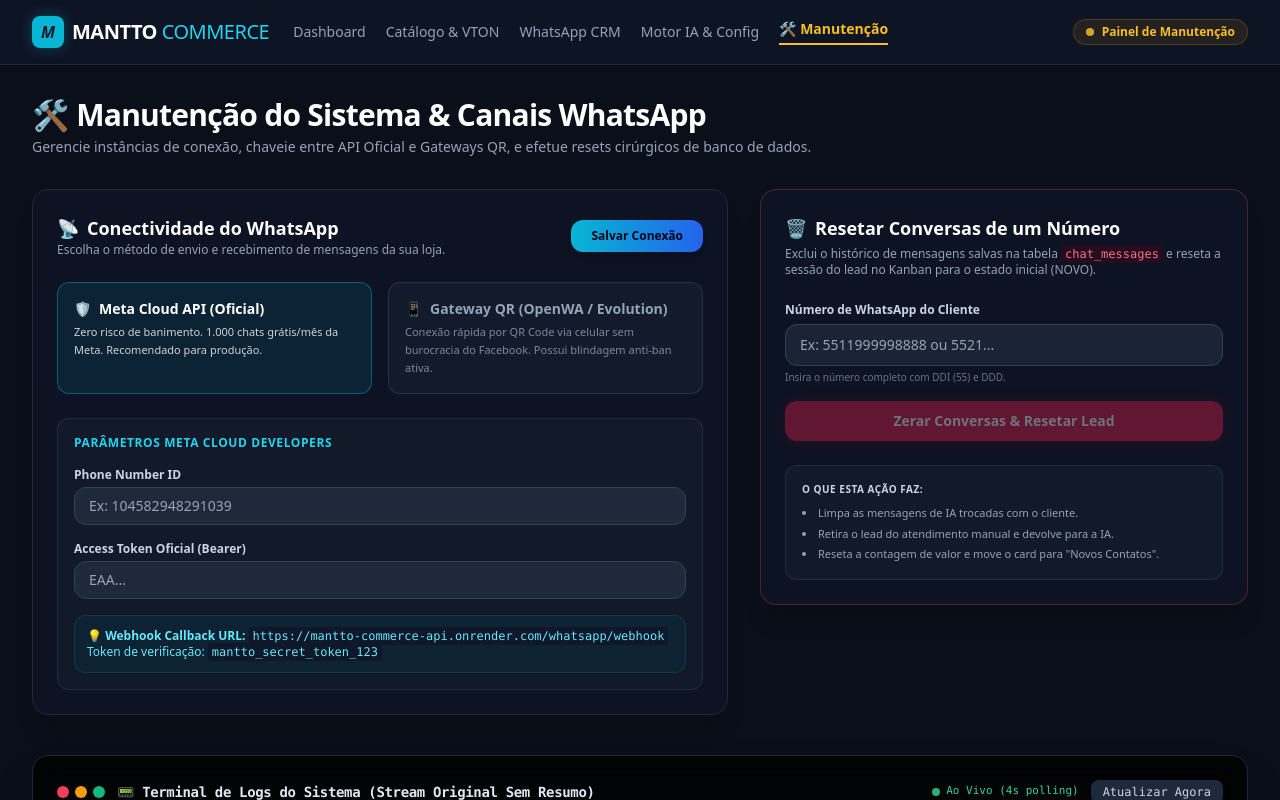
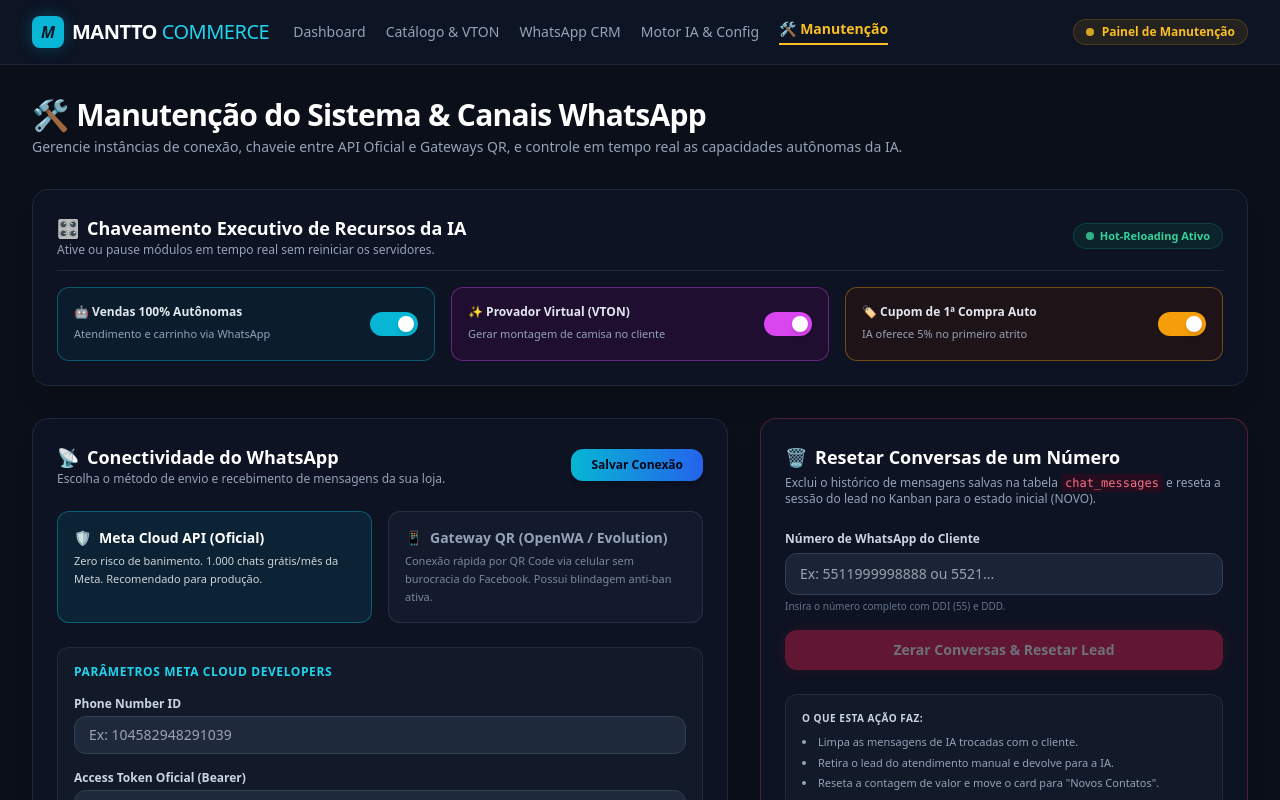
Before and after one commit to gustavobaptistadev-ops/mantto-production-live, a Next.js app in the folder apps/web/: page /maintenance in a window 1280 px wide. Shown: the top 800 px of the page. Built offline with nearby package versions, Linux system fonts and the light colour scheme; no server answers.

Commit message:
feat(ui): implementar metricas executivas de poder da IA e chaveamento hot-reload na manutencao

```diff
--- a/apps/web/src/app/catalog/page.tsx
+++ b/apps/web/src/app/catalog/page.tsx
@@ -58,7 +58,11 @@
         </div>
         <Link href="/" className="text-slate-400 hover:text-white transition-colors pb-1">Dashboard</Link>
         <Link href="/catalog" className="text-cyan-400 font-medium border-b-2 border-cyan-400 pb-1">Catálogo & VTON</Link>
+        <Link href="/whatsapp-crm" className="text-slate-400 hover:text-white transition-colors pb-1">WhatsApp & Kanban</Link>
         <Link href="/settings" className="text-slate-400 hover:text-white transition-colors pb-1">Motor IA & Config</Link>
+        <Link href="/maintenance" className="text-amber-400 hover:text-amber-300 transition-colors pb-1 flex items-center gap-1 font-medium">
+          <span>🛠️</span> Manutenção
+        </Link>
       </nav>
 
       <header className="mb-10 flex flex-col md:flex-row md:items-center justify-between gap-4">
--- a/apps/web/src/app/maintenance/page.tsx
+++ b/apps/web/src/app/maintenance/page.tsx
@@ -18,6 +18,11 @@
   const [resetNumber, setResetNumber] = useState("");
   const [resetting, setResetting] = useState(false);
   const [resetResult, setResetResult] = useState<string | null>(null);
+
+  // Estados dos Controles de Liga/Desliga da IA (Chaveamento Executivo)
+  const [aiAutonomousSales, setAiAutonomousSales] = useState(true);
+  const [vtonTryonActive, setVtonTryonActive] = useState(true);
+  const [autoDiscountActive, setAutoDiscountActive] = useState(true);
 
   // Estado para Stream de Logs Originais do Sistema
   const [systemLogs, setSystemLogs] = useState<any[]>([]);
@@ -163,8 +168,71 @@
             <span>🛠️</span> Manutenção do Sistema & Canais WhatsApp
           </h1>
           <p className="text-slate-400 text-sm mt-1">
-            Gerencie instâncias de conexão, chaveie entre API Oficial e Gateways QR, e efetue resets cirúrgicos de banco de dados.
+            Gerencie instâncias de conexão, chaveie entre API Oficial e Gateways QR, e controle em tempo real as capacidades autônomas da IA.
           </p>
+        </div>
+
+        {/* Chaveamento Executivo de Recursos da IA (Liga/Desliga em Tempo Real) */}
+        <div className="mb-8 bg-slate-900/60 border border-slate-800 rounded-2xl p-6 backdrop-blur-sm shadow-xl">
+          <div className="flex items-center justify-between mb-4 pb-3 border-b border-slate-800">
+            <div>
+              <h2 className="text-lg font-bold text-white flex items-center gap-2">
+                <span>🎛️</span> Chaveamento Executivo de Recursos da IA
+              </h2>
+              <p className="text-xs text-slate-400">Ative ou pause módulos em tempo real sem reiniciar os servidores.</p>
+            </div>
+            <span className="text-[11px] font-semibold text-emerald-400 bg-emerald-500/10 border border-emerald-500/20 px-3 py-1 rounded-full flex items-center gap-1.5">
+              <span className="w-2 h-2 rounded-full bg-emerald-400 animate-pulse"></span>
+              Hot-Reloading Ativo
+            </span>
+          </div>
+
+          <div className="grid grid-cols-1 md:grid-cols-3 gap-4">
+            {/* Toggle 1: Vendas Autônomas */}
+            <div className={`p-4 rounded-xl border transition-all flex items-center justify-between ${aiAutonomousSales ? 'bg-cyan-950/30 border-cyan-500/40' : 'bg-slate-800/30 border-slate-700/50 opacity-60'}`}>
+              <div>
+                <span className="text-xs font-bold text-slate-200 block">🤖 Vendas 100% Autônomas</span>
+                <span className="text-[11px] text-slate-400">Atendimento e carrinho via WhatsApp</span>
+              </div>
+              <button
+                type="button"
+                onClick={() => setAiAutonomousSales(!aiAutonomousSales)}
+                className={`w-12 h-6 flex items-center rounded-full p-1 cursor-pointer transition-colors duration-300 ${aiAutonomousSales ? 'bg-cyan-500 justify-end' : 'bg-slate-700 justify-start'}`}
+              >
+                <div className="bg-white w-4 h-4 rounded-full shadow-md transform transition-transform"></div>
+              </button>
+            </div>
+
+            {/* Toggle 2: Provador Virtual VTON */}
+            <div className={`p-4 rounded-xl border transition-all flex items-center justify-between ${vtonTryonActive ? 'bg-fuchsia-950/30 border-fuchsia-500/40' : 'bg-slate-800/30 border-slate-700/50 opacity-60'}`}>
+              <div>
+                <span className="text-xs font-bold text-slate-200 block">✨ Provador Virtual (VTON)</span>
+                <span className="text-[11px] text-slate-400">Gerar montagem de camisa no cliente</span>
+              </div>
+              <button
+                type="button"
+                onClick={() => setVtonTryonActive(!vtonTryonActive)}
+                className={`w-12 h-6 flex items-center rounded-full p-1 cursor-pointer transition-colors duration-300 ${vtonTryonActive ? 'bg-fuchsia-500 justify-end' : 'bg-slate-700 justify-start'}`}
+              >
+                <div className="bg-white w-4 h-4 rounded-full shadow-md transform transition-transform"></div>
+              </button>
+            </div>
+
+            {/* Toggle 3: Cupons Automáticos */}
+            <div className={`p-4 rounded-xl border transition-all flex items-center justify-between ${autoDiscountActive ? 'bg-amber-950/30 border-amber-500/40' : 'bg-slate-800/30 border-slate-700/50 opacity-60'}`}>
+              <div>
+                <span className="text-xs font-bold text-slate-200 block">🏷️ Cupom de 1ª Compra Auto</span>
+                <span className="text-[11px] text-slate-400">IA oferece 5% no primeiro atrito</span>
+              </div>
+              <button
+                type="button"
+                onClick={() => setAutoDiscountActive(!autoDiscountActive)}
+                className={`w-12 h-6 flex items-center rounded-full p-1 cursor-pointer transition-colors duration-300 ${autoDiscountActive ? 'bg-amber-500 justify-end' : 'bg-slate-700 justify-start'}`}
+              >
+                <div className="bg-white w-4 h-4 rounded-full shadow-md transform transition-transform"></div>
+              </button>
+            </div>
+          </div>
         </div>
 
         <div className="grid grid-cols-1 lg:grid-cols-12 gap-8">
--- a/apps/web/src/app/settings/page.tsx
+++ b/apps/web/src/app/settings/page.tsx
@@ -98,6 +98,9 @@
             <Link href="/catalog" className="text-slate-400 hover:text-white transition-colors">Catálogo & VTON</Link>
             <Link href="/whatsapp-crm" className="text-slate-400 hover:text-white transition-colors">WhatsApp & Kanban</Link>
             <Link href="/settings" className="text-cyan-400 border-b-2 border-cyan-400 pb-1 font-semibold">Motor IA & Config</Link>
+            <Link href="/maintenance" className="text-amber-400 hover:text-amber-300 transition-colors flex items-center gap-1 font-medium">
+              <span>🛠️</span> Manutenção
+            </Link>
           </nav>
         </div>
 
--- a/apps/web/src/app/whatsapp-crm/page.tsx
+++ b/apps/web/src/app/whatsapp-crm/page.tsx
@@ -155,6 +155,9 @@
             <Link href="/catalog" className="text-slate-400 hover:text-white transition-colors">Catálogo & VTON</Link>
             <Link href="/whatsapp-crm" className="text-cyan-400 border-b-2 border-cyan-400 pb-1">WhatsApp & Kanban</Link>
             <Link href="/settings" className="text-slate-400 hover:text-white transition-colors">Motor IA & Config</Link>
+            <Link href="/maintenance" className="text-amber-400 hover:text-amber-300 transition-colors flex items-center gap-1 font-medium">
+              <span>🛠️</span> Manutenção
+            </Link>
           </nav>
         </div>
 
```
Also changed, not shown: apps/web/src/app/page.tsx (+19 -17 lines).
